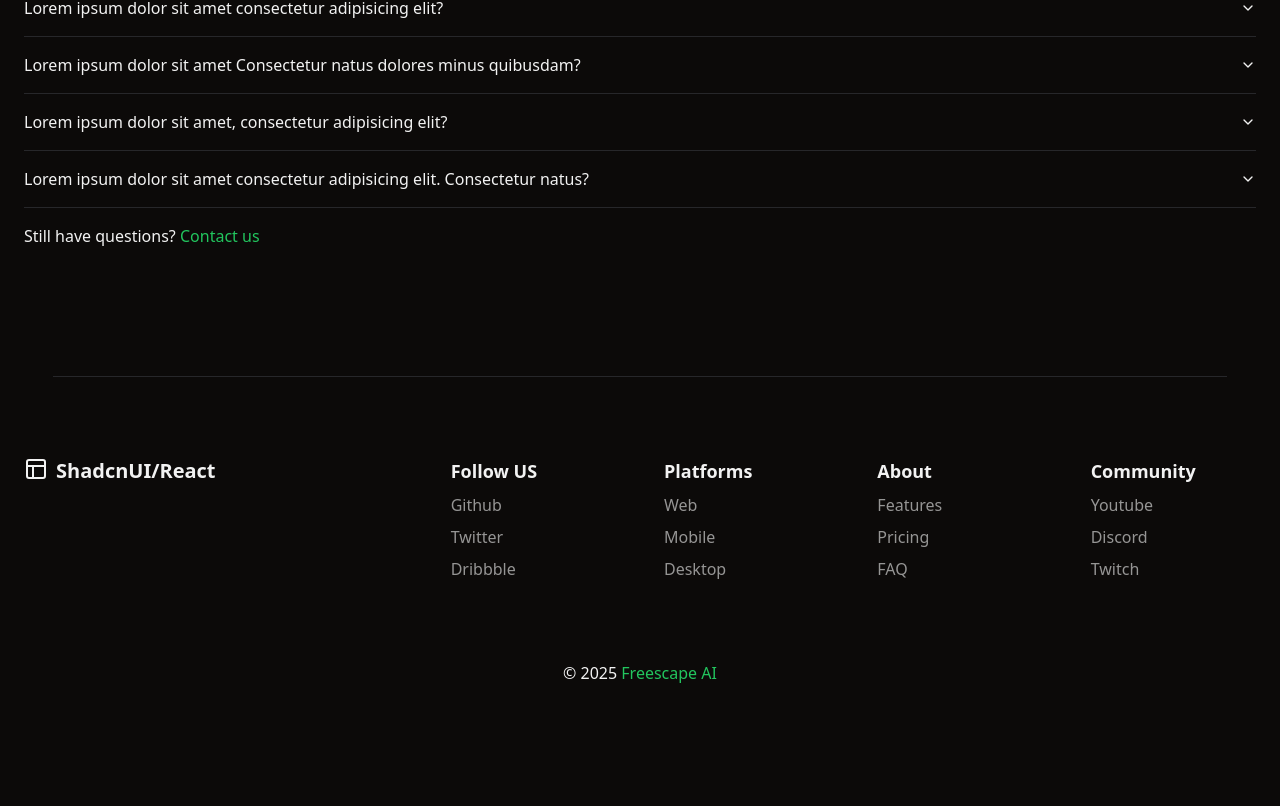
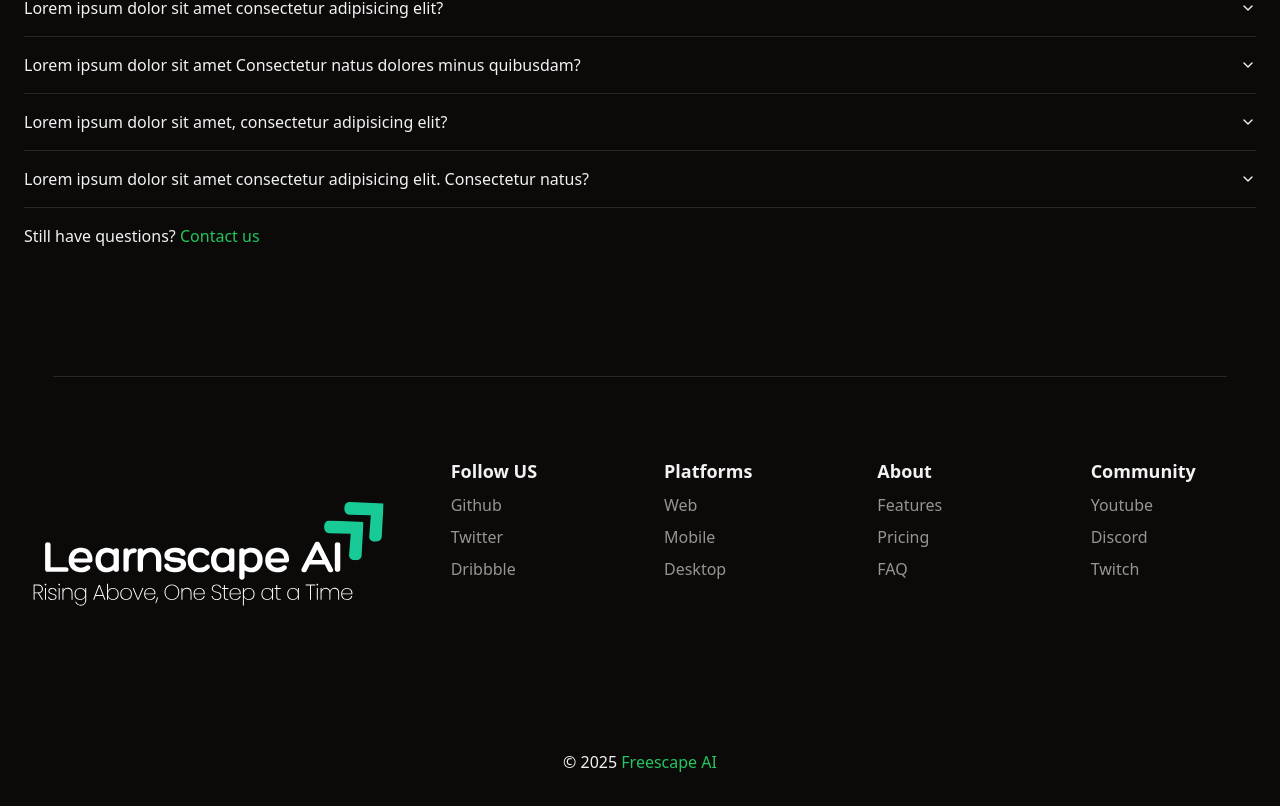
Before and after one commit to NeerajJ16/LandingPage, a React (Vite) app: page / in a window 1280 px wide. Shown: the part 4611-5417 px from the top of the page. Before the commit the page ends 5352 px from the top, so only its background shows below. Built offline with nearby package versions, Linux system fonts and the light colour scheme.

Commit message:
Update Footer.tsx

```diff
--- a/src/components/Footer.tsx
+++ b/src/components/Footer.tsx
@@ -1,4 +1,5 @@
-import { LogoIcon } from "./Icons";
+//import { LogoIcon } from "./Icons";
+import logo from "../assets/logo-2.svg";
 
 export const Footer = () => {
   return (
@@ -12,8 +13,7 @@
             href="/"
             className="font-bold text-xl flex"
           >
-            <LogoIcon />
-            ShadcnUI/React
+             <img src={logo} alt="Logo" className="w-auto h-auto" />
           </a>
         </div>
 
```
